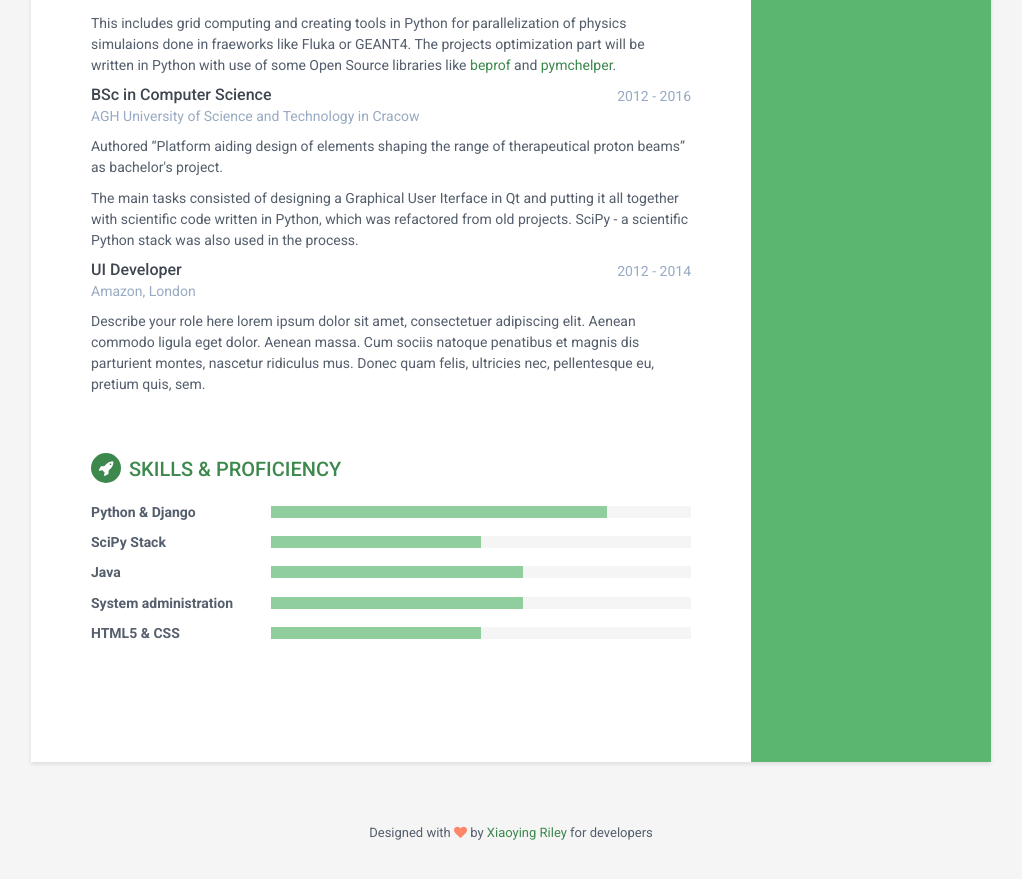
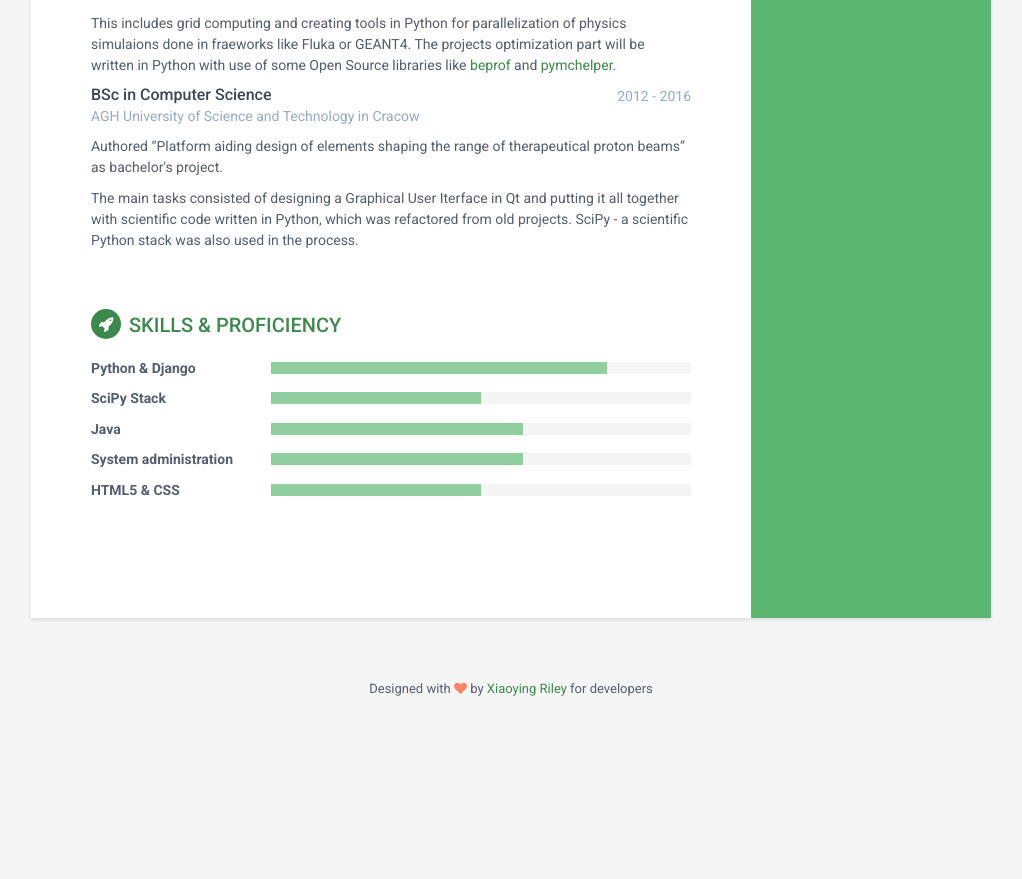
Before and after one commit to ant6/ant6.github.io, a Jekyll site: the page built from index.html, in a window 1280 px wide and 900 px high, scrolled down 1005 px. Shown: the top 879 px of the window, without its empty margins (129-1151 px from the left). Built offline with Jekyll 4.4.1, drawn with Linux system fonts in a browser that asks for light colours; after the commit the page ends 1765 px from its top, so only the background shows below that.

Commit message:
Cleaned education section

```diff
--- a/_includes/education.html
+++ b/_includes/education.html
@@ -41,18 +41,4 @@
           <p>The main tasks consisted of designing a Graphical User Iterface in Qt and putting it all together with scientific code written in Python, which was refactored from old projects. SciPy - a scientific Python stack was also used in the process.</p>
         </div><!--//details-->
     </div><!--//item-->
-
-    <div class="item">
-        <div class="meta">
-            <div class="upper-row">
-                <h3 class="job-title">UI Developer</h3>
-                <div class="time">2012 - 2014</div>
-            </div><!--//upper-row-->
-            <div class="company">Amazon, London</div>
-        </div><!--//meta-->
-        <div class="details">
-            <p>Describe your role here lorem ipsum dolor sit amet, consectetuer adipiscing elit. Aenean commodo ligula eget dolor. Aenean massa. Cum sociis natoque penatibus et magnis dis parturient montes, nascetur ridiculus mus. Donec quam felis, ultricies nec, pellentesque eu, pretium quis, sem.</p>
-        </div><!--//details-->
-    </div><!--//item-->
-
 </section><!--//section-->
```
